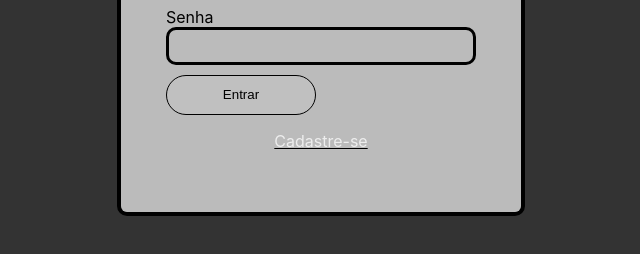
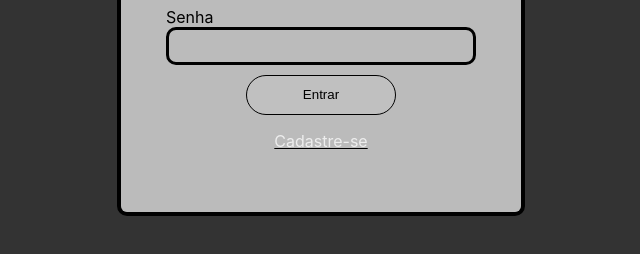
Before and after one commit to FatecFranca/DSM-G06-PI3-2022-1, a React app in the folder front-end/: page /entrar in a window 1280 px wide. Shown: the part 464-718 px from the top of the page, without its empty margins (319-959 px from the left). Built offline with nearby package versions, Linux system fonts and the light colour scheme.

Commit message:
(23/06) Ajustes finais

```diff
--- a/front-end/package.json
+++ b/front-end/package.json
@@ -24,7 +24,9 @@
     "start": "react-scripts start",
     "build": "react-scripts build",
     "test": "react-scripts test",
-    "eject": "react-scripts eject"
+    "eject": "react-scripts eject",
+    "predeploy": "npm run build",
+    "deploy": "gh-pages -d dist"
   },
   "eslintConfig": {
     "extends": [
@@ -45,6 +47,7 @@
     ]
   },
   "devDependencies": {
+    "gh-pages": "^4.0.0",
     "webpack-dev-server": "^4.9.2"
   }
 }
--- a/front-end/src/Entrar/Login.css
+++ b/front-end/src/Entrar/Login.css
@@ -65,6 +65,10 @@ label {
     text-align: center;
 }
 
+#botaoEntrar {
+    text-align: center;
+}
+
 @media screen and (max-width: 640px) {
     #cartao_login {
         width: 350px;
--- a/front-end/src/Entrar/Login.jsx
+++ b/front-end/src/Entrar/Login.jsx
@@ -40,7 +40,7 @@ export default function Login() {
                         </div>
                         <div><label>Senha</label>
                             <input type="password" onChange={(value) => { setPassword(value.currentTarget.value) }}></input></div>
-                        <div><button type='submit'>Entrar</button></div>
+                        <div id="botaoEntrar"><button type='submit'>Entrar</button></div>
                         <div><Link id="cadastre" to="/cadastrar"><p>Cadastre-se</p></Link></div>
 
                     </form>
--- a/front-end/src/Inicio/Inicio.css
+++ b/front-end/src/Inicio/Inicio.css
@@ -45,6 +45,7 @@ footer {
     padding-right: 15px;
     margin-left: 60px;
     margin-top: 60px;
+    display: flex;
 }
 
 #redessociais {
```
Also changed, not shown: 2 other files.
